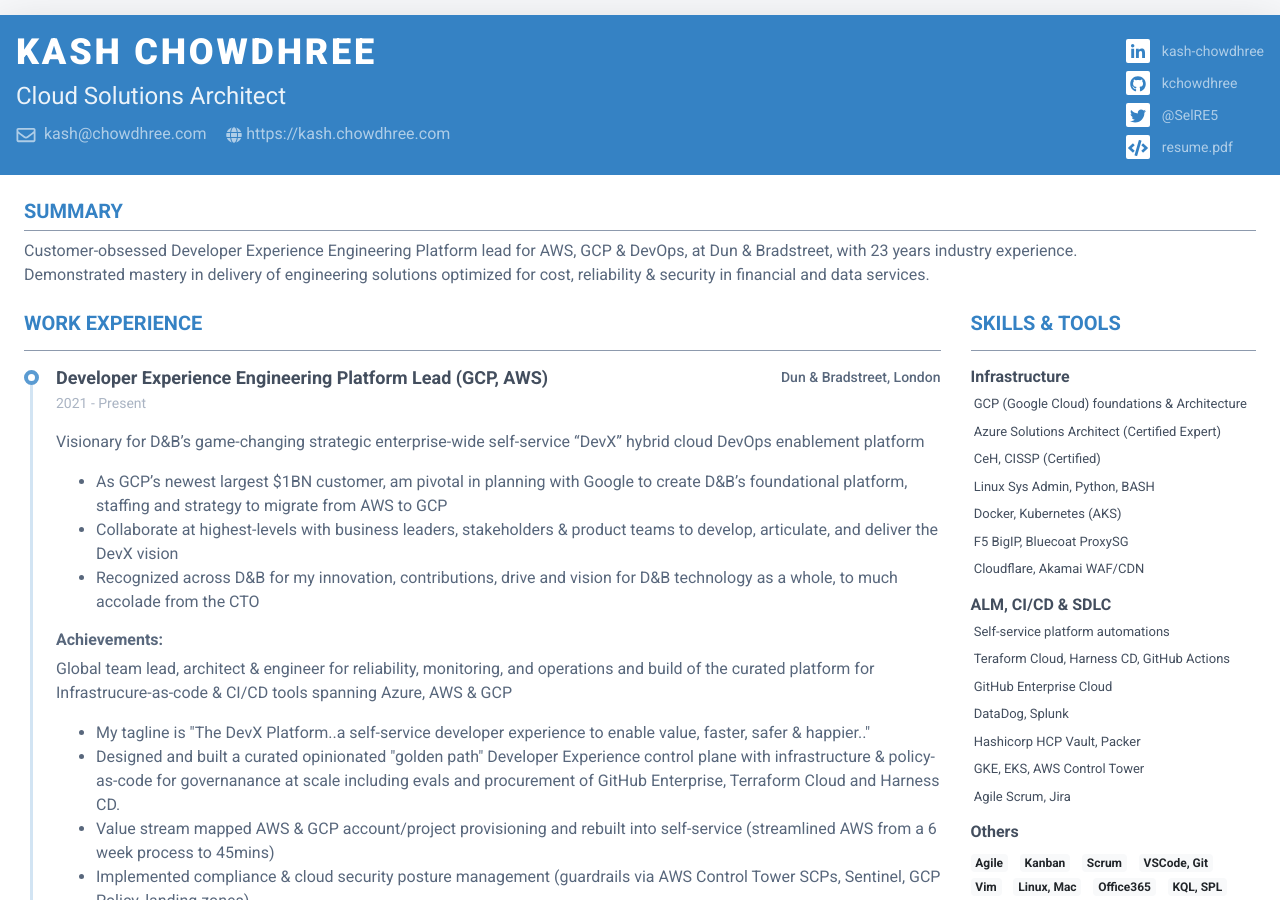
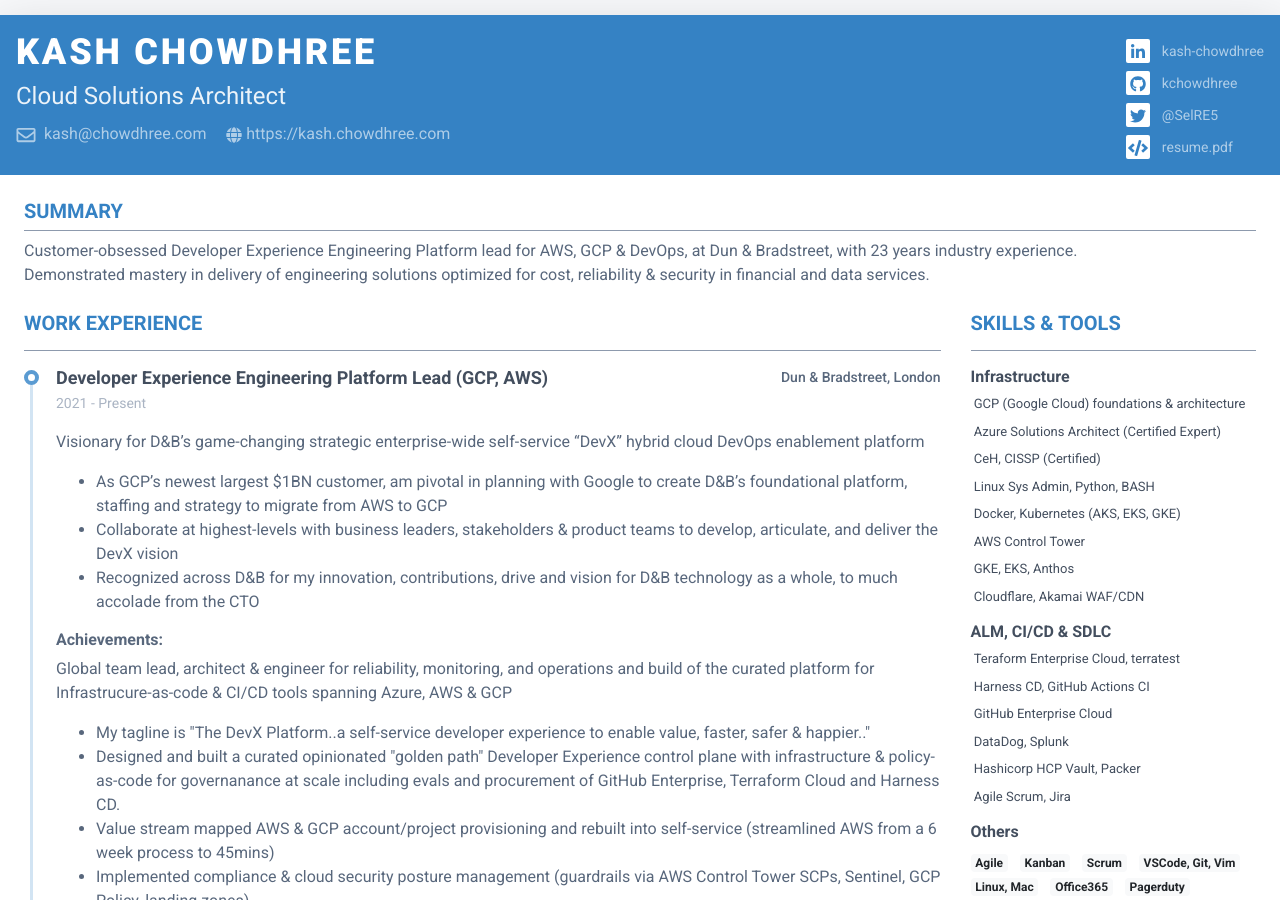
Before and after one commit to Hamy200/resume, a Jekyll site: the page built from index.markdown, in a window 1280 px wide and 900 px high. Built offline with Jekyll 4.4.1, drawn with Linux system fonts in a browser that asks for light colours; nearby versions of some CDN libraries; some of the changed text lies outside the part shown.

Commit message:
Update data.yml

```diff
--- a/_data/data.yml
+++ b/_data/data.yml
@@ -85,9 +85,9 @@ experiences:
         - Proponent of life-long learning, mentoring, self-improvement & productivity, e.g. https://t.co/eBBzCCerHm
     technologies:
       - Migrations (Azure, AWS)
-      - DevOps, SRE
+      - DevOps, SRE, CI/CD, Jenkins, BitBucket/Stash
       - Terraform, Ansible
-      - API gateways, Proxies
+      - API gateways, F5 BigIP, Bluecoat ProxySG
       - Extrahop, Wireshark, Tcpdump
       - Agile Scrum, Productivity (OneNote, Teams, MindMaps)
       - Azure Sentinel SIEM & Log Analytics
@@ -166,30 +166,28 @@ awards:
 skills:
   - category: Infrastructure
     tools:
-      - name: GCP (Google Cloud) foundations & Architecture
+      - name: GCP (Google Cloud) foundations & architecture
       - name: Azure Solutions Architect (Certified Expert)
       - name: CeH, CISSP (Certified)
       - name: Linux Sys Admin, Python, BASH
-      - name: Docker, Kubernetes (AKS)
-      - name: F5 BigIP, Bluecoat ProxySG
+      - name: Docker, Kubernetes (AKS, EKS, GKE)
+      - name: AWS Control Tower
+      - name: GKE, EKS, Anthos
       - name: Cloudflare, Akamai WAF/CDN
   - category: ALM, CI/CD & SDLC
     tools:
-      - name: Self-service platform automations
-      - name: Teraform Cloud, Harness CD, GitHub Actions
+      - name: Teraform Enterprise Cloud, terratest
+      - name: Harness CD, GitHub Actions CI
       - name: GitHub Enterprise Cloud
       - name: DataDog, Splunk
       - name: Hashicorp HCP Vault, Packer
-      - name: GKE, EKS, AWS Control Tower
       - name: Agile Scrum, Jira
   - category: others
     tools:
       - Agile
       - Kanban
       - Scrum
-      - VSCode, Git
-      - Vim
+      - VSCode, Git, Vim
       - Linux, Mac
       - Office365
-      - KQL, SPL
       - Pagerduty
```
